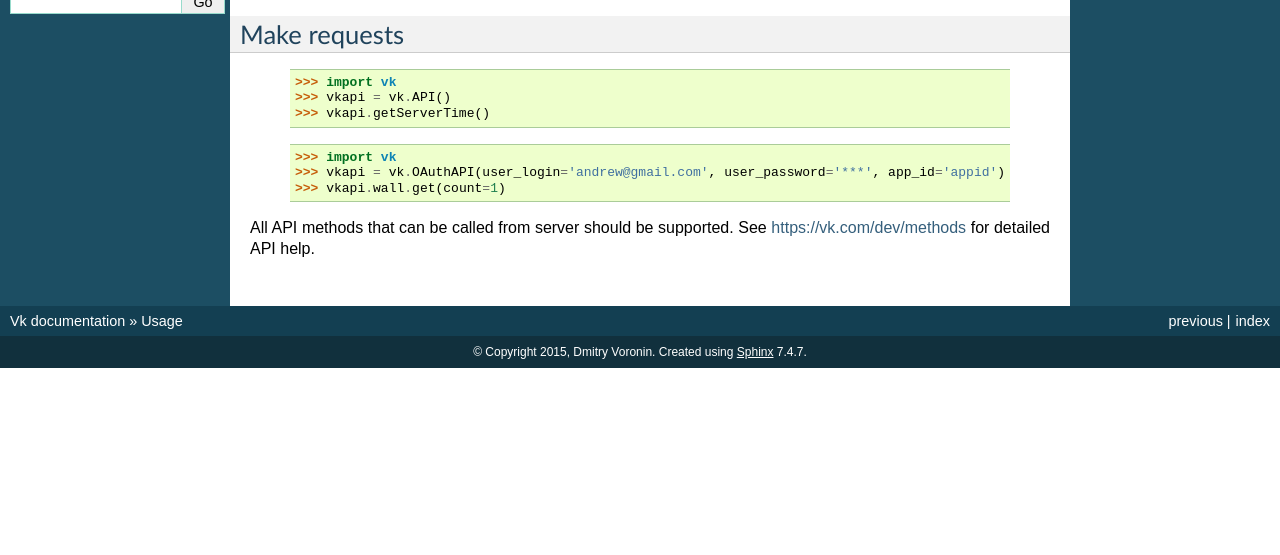
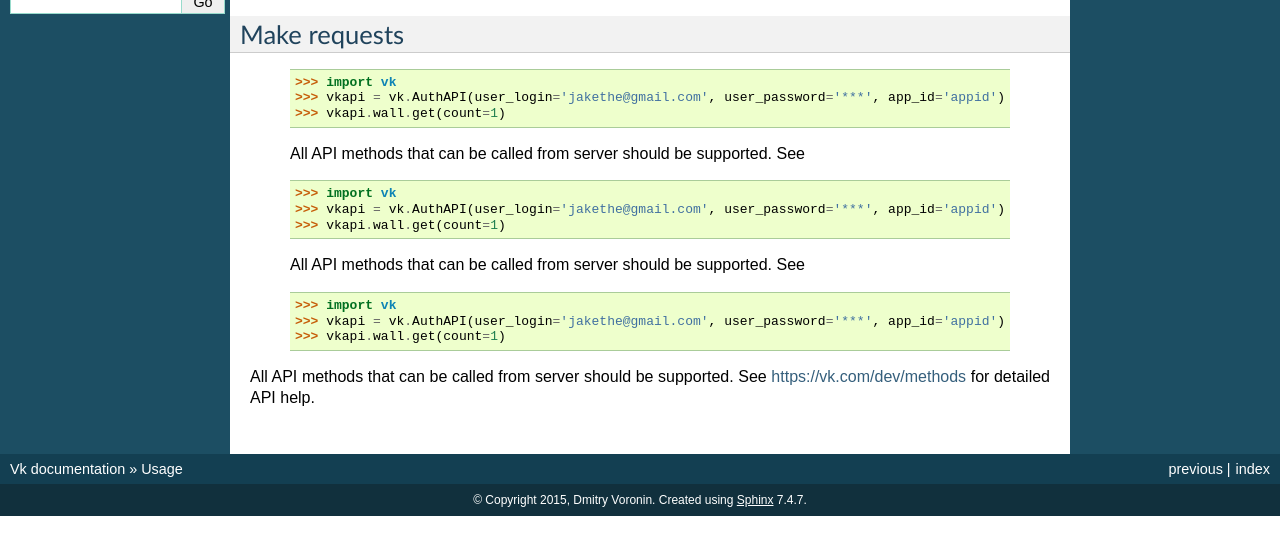
Before and after one commit to voronind/vk, a Sphinx documentation site: the page built from docs/usage.rst, in a window 1280 px wide, cut to the strip 290-845 px from the top of the page. Built offline with Sphinx 7.4.7, drawn with Linux system fonts in a browser that asks for light colours; pages that are not in the unit, such as notebooks, are missing from menus; the version number could not be read and is left out.

Commit message:
Some class refactoring

```diff
--- a/docs/usage.rst
+++ b/docs/usage.rst
@@ -14,14 +14,22 @@ Make requests
 
  .. code:: python
 
-    >>> import vk
-    >>> vkapi = vk.API()
-    >>> vkapi.getServerTime()
+     >>> import vk
+     >>> vkapi = vk.AuthAPI(user_login='jakethe@gmail.com', user_password='***', app_id='appid')
+     >>> vkapi.wall.get(count=1)
 
- .. code:: python
+ All API methods that can be called from server should be supported.
+ See
+
+     >>> import vk
+     >>> vkapi = vk.AuthAPI(user_login='jakethe@gmail.com', user_password='***', app_id='appid')
+     >>> vkapi.wall.get(count=1)
+
+ All API methods that can be called from server should be supported.
+ See
 
     >>> import vk
-    >>> vkapi = vk.OAuthAPI(user_login='andrew@gmail.com', user_password='***', app_id='appid')
+    >>> vkapi = vk.AuthAPI(user_login='jakethe@gmail.com', user_password='***', app_id='appid')
     >>> vkapi.wall.get(count=1)
 
 All API methods that can be called from server should be supported.
--- a/vk/__init__.py
+++ b/vk/__init__.py
@@ -1,5 +1,5 @@
 
-from vk.api import API, OAuthAPI, VERSION
+from vk.api import API, AuthAPI, VERSION
 
 __version__ = version = VERSION
 
```
Also changed, not shown: 3 other files.
